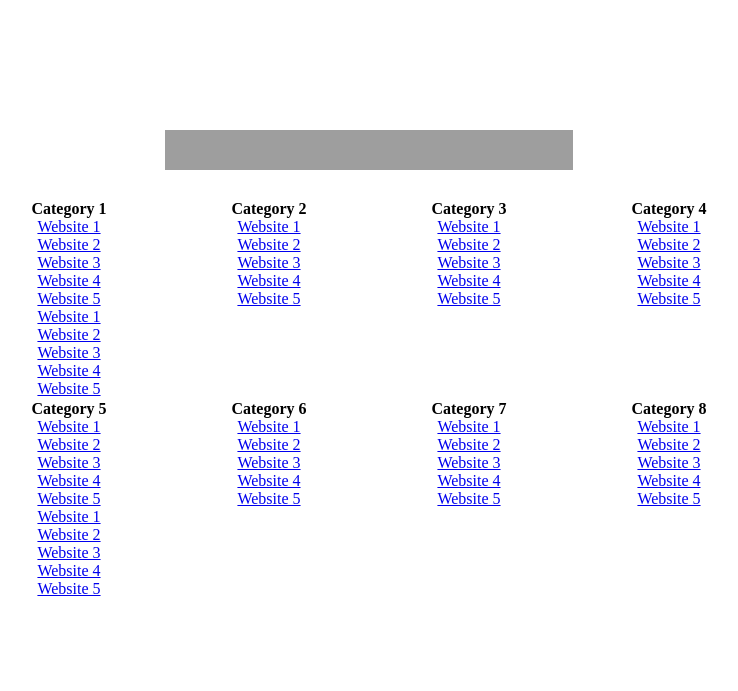
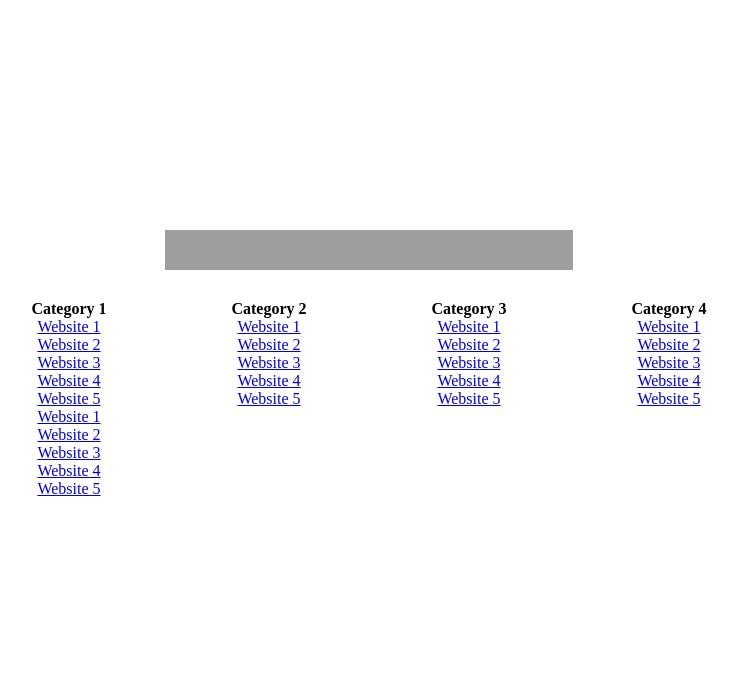
Before and after one commit to RTCRhino/StartPage, a plain HTML site: page Favourites/Favourites.html in a window 1280 px wide. Shown: the whole page, without its empty margins (271-1009 px from the left). Drawn offline with Linux system fonts and the light colour scheme; grey boxes are pictures that could not be loaded.

Commit message:
Removed extra favourites.

```diff
--- a/Favourites/Favourites.html
+++ b/Favourites/Favourites.html
@@ -64,67 +64,8 @@
                     <li class="fav-item"><a class="fav" href="#">Website 5</a></li>
                 </ul>
             </section>
-
-            <section class="fav-category">
-                <span class="fav-title">Category 5</span>
-                <ul class="fav-list">
-                    <li class="fav-item"><a class="fav" href="#">Website 1</a></li>
-                    <li class="fav-item"><a class="fav" href="#">Website 2</a></li>
-                    <li class="fav-item"><a class="fav" href="#">Website 3</a></li>
-                    <li class="fav-item"><a class="fav" href="#">Website 4</a></li>
-                    <li class="fav-item"><a class="fav" href="#">Website 5</a></li>
-                    <li class="fav-item"><a class="fav" href="#">Website 1</a></li>
-                    <li class="fav-item"><a class="fav" href="#">Website 2</a></li>
-                    <li class="fav-item"><a class="fav" href="#">Website 3</a></li>
-                    <li class="fav-item"><a class="fav" href="#">Website 4</a></li>
-                    <li class="fav-item"><a class="fav" href="#">Website 5</a></li>
-                    <li class="fav-item"><a class="fav" href="#">Website 1</a></li>
-                    <li class="fav-item"><a class="fav" href="#">Website 2</a></li>
-                    <li class="fav-item"><a class="fav" href="#">Website 3</a></li>
-                    <li class="fav-item"><a class="fav" href="#">Website 4</a></li>
-                    <li class="fav-item"><a class="fav" href="#">Website 5</a></li>
-                </ul>
-            </section>
-            <section class="fav-category">
-                <span class="fav-title">Category 6</span>
-                <ul class="fav-list">
-                    <li class="fav-item"><a class="fav" href="#">Website 1</a></li>
-                    <li class="fav-item"><a class="fav" href="#">Website 2</a></li>
-                    <li class="fav-item"><a class="fav" href="#">Website 3</a></li>
-                    <li class="fav-item"><a class="fav" href="#">Website 4</a></li>
-                    <li class="fav-item"><a class="fav" href="#">Website 5</a></li>
-                </ul>
-            </section>
-            <section class="fav-category">
-                <span class="fav-title">Category 7</span>
-                <ul class="fav-list">
-                    <li class="fav-item"><a class="fav" href="#">Website 1</a></li>
-                    <li class="fav-item"><a class="fav" href="#">Website 2</a></li>
-                    <li class="fav-item"><a class="fav" href="#">Website 3</a></li>
-                    <li class="fav-item"><a class="fav" href="#">Website 4</a></li>
-                    <li class="fav-item"><a class="fav" href="#">Website 5</a></li>
-                </ul>
-            </section>
-            <section class="fav-category">
-                <span class="fav-title">Category 8</span>
-                <ul class="fav-list">
-                    <li class="fav-item"><a class="fav" href="#">Website 1</a></li>
-                    <li class="fav-item"><a class="fav" href="#">Website 2</a></li>
-                    <li class="fav-item"><a class="fav" href="#">Website 3</a></li>
-                    <li class="fav-item"><a class="fav" href="#">Website 4</a></li>
-                    <li class="fav-item"><a class="fav" href="#">Website 5</a></li>
-                </ul>
-            </section>
         </div>
     </main>
-
-    <!--<noscript>
-        <style>
-            #clock {
-                display: none;
-            }
-        </style>
-    </noscript>-->
     <!--<script src="js/main.js"></script>-->
 </body>
 
```
